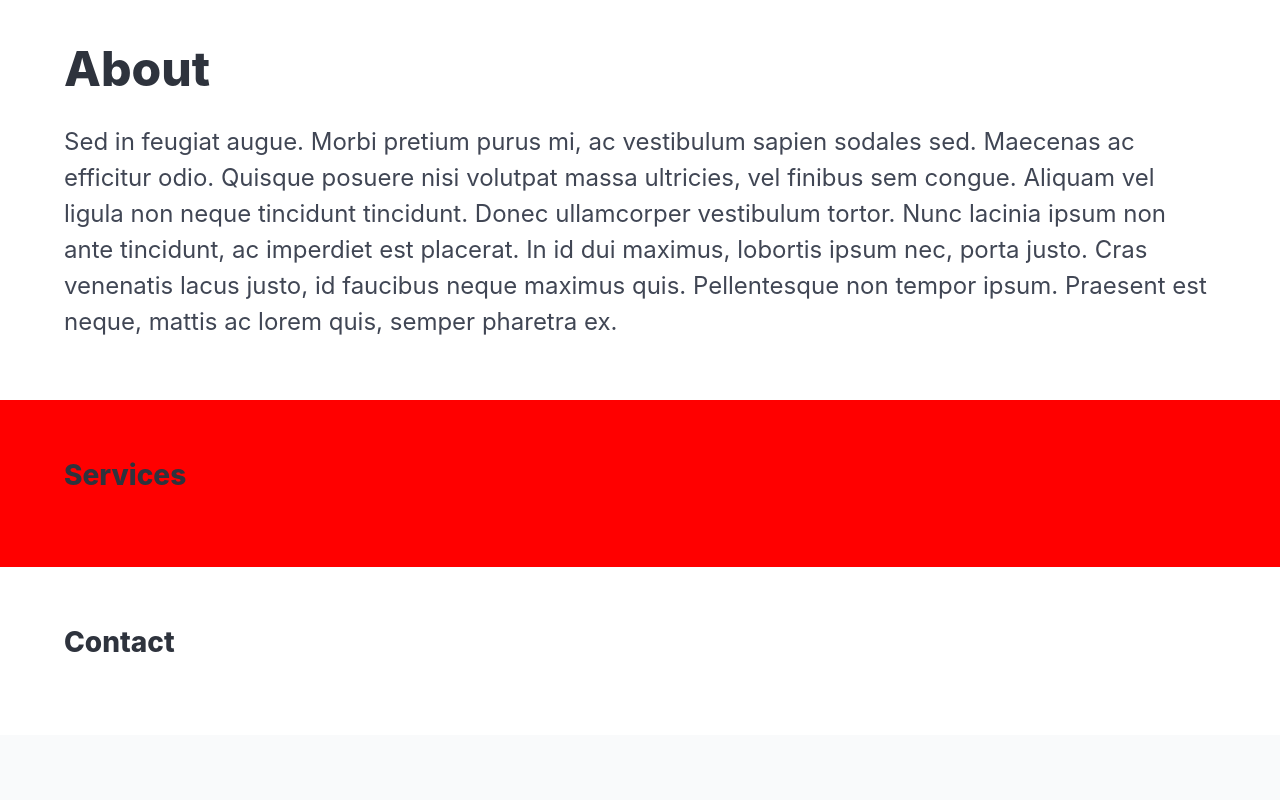
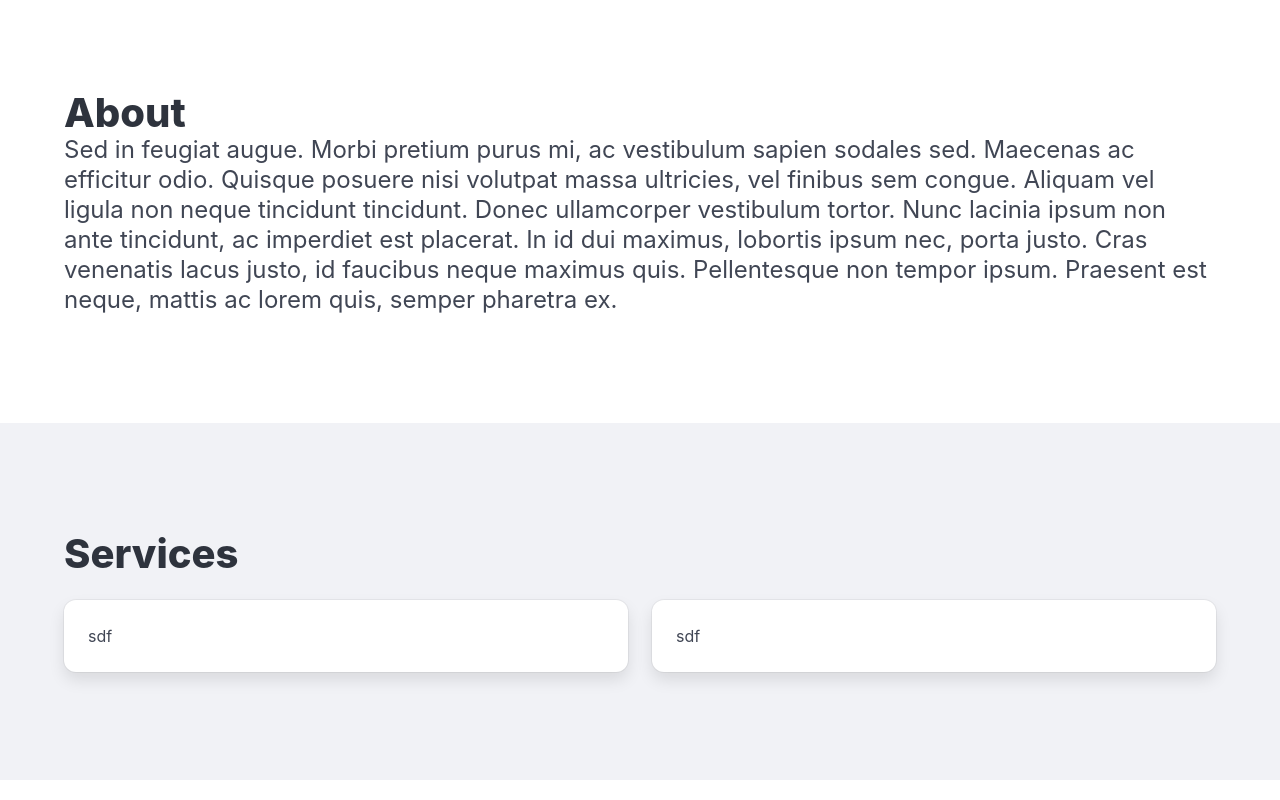
Before and after one commit to mdejong1987/my-app, a Next.js app: page / in a window 1280 px wide. Shown: the part 560-1360 px from the top of the page. Built offline with nearby package versions, Linux system fonts and the light colour scheme.

Commit message:
worked on the content styling

```diff
--- a/app/globals.css
+++ b/app/globals.css
@@ -5,5 +5,11 @@
 }
 
 .content-main--services {
-  background-color: red;
+  background-color: #f1f2f6;
+
+  .card {
+    box-shadow:
+      0 8px 16px rgba(10, 10, 10, 0.1),
+      0 0 0 1px rgba(10, 10, 10, 0.05);
+  }
 }
--- a/app/layout.js
+++ b/app/layout.js
@@ -38,6 +38,7 @@ function Hero() {
         <div className="title">Hero Title</div>
         <div className="subtitle">Hero Title</div>
       </div>
+      <div className="is-overlay"></div>
     </div>
   );
 }
--- a/app/page.js
+++ b/app/page.js
@@ -1,10 +1,10 @@
 export default function Home() {
   return (
     <main>
-      <div id="about" className="content-main content-main--about">
+      <section id="about" className="section content-main content-main--about">
         <div className="content container">
-          <h2 className="is-size-1">About</h2>
-          <p className="is-size-4">
+          <h2 className="is-size-2 title">About</h2>
+          <p className="is-size-4 subtitle">
             Sed in feugiat augue. Morbi pretium purus mi, ac vestibulum sapien
             sodales sed. Maecenas ac efficitur odio. Quisque posuere nisi
             volutpat massa ultricies, vel finibus sem congue. Aliquam vel ligula
@@ -15,17 +15,32 @@ export default function Home() {
             ipsum. Praesent est neque, mattis ac lorem quis, semper pharetra ex.
           </p>
         </div>
-      </div>
+      </section>
 
-      <div id="services" className="content-main content-main--services">
+      <section
+        id="services"
+        className="section content-main content-main--services"
+      >
         <div className="content container">
-          <h2>Services</h2>
+          <h2 className="is-size-2 title">Services</h2>
+          <div className="columns is-3 is-mobile">
+            <div className="column">
+              <div className="card">
+                <div className="card-content">sdf</div>
+              </div>
+            </div>
+            <div className="column">
+              <div className="card">
+                <div className="card-content">sdf</div>
+              </div>
+            </div>
+          </div>
         </div>
-      </div>
+      </section>
 
       <div id="contact" className="content-main content-main--contact">
         <div className="content container">
-          <h2>Contact</h2>
+          <h2 className="is-size-2">Contact</h2>
         </div>
       </div>
     </main>
```
